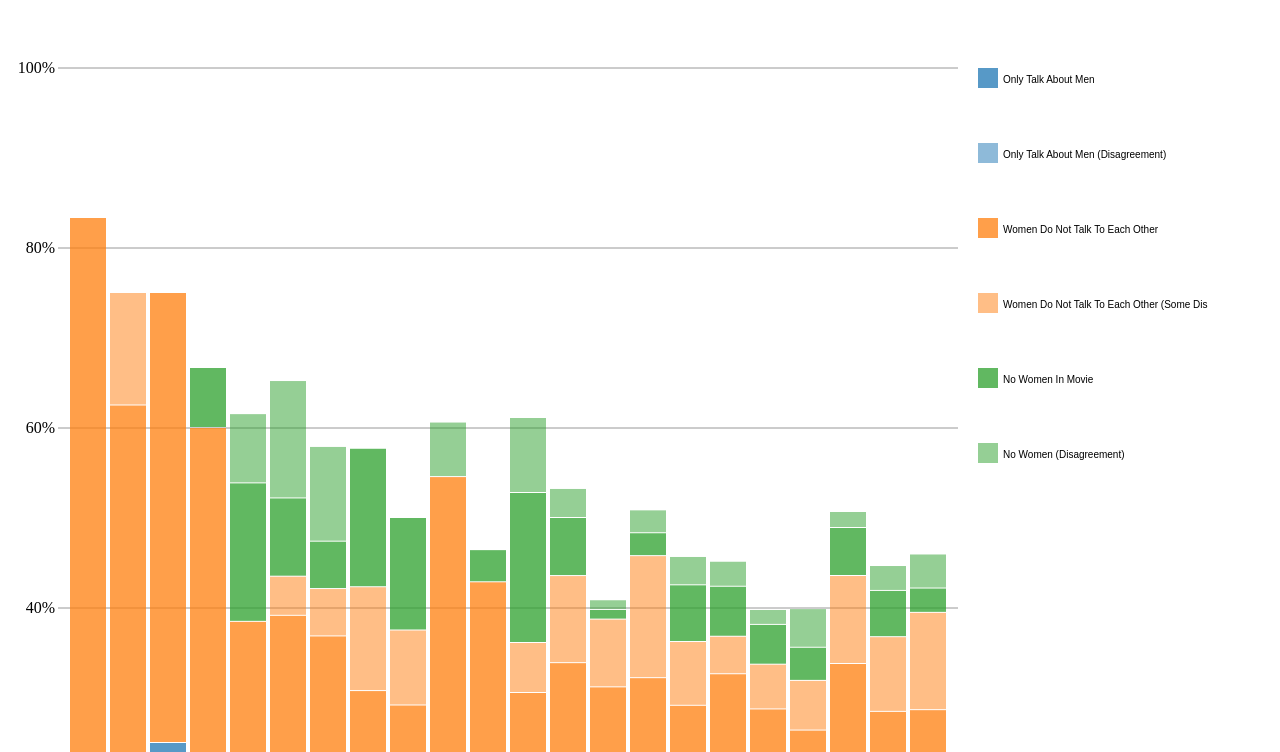
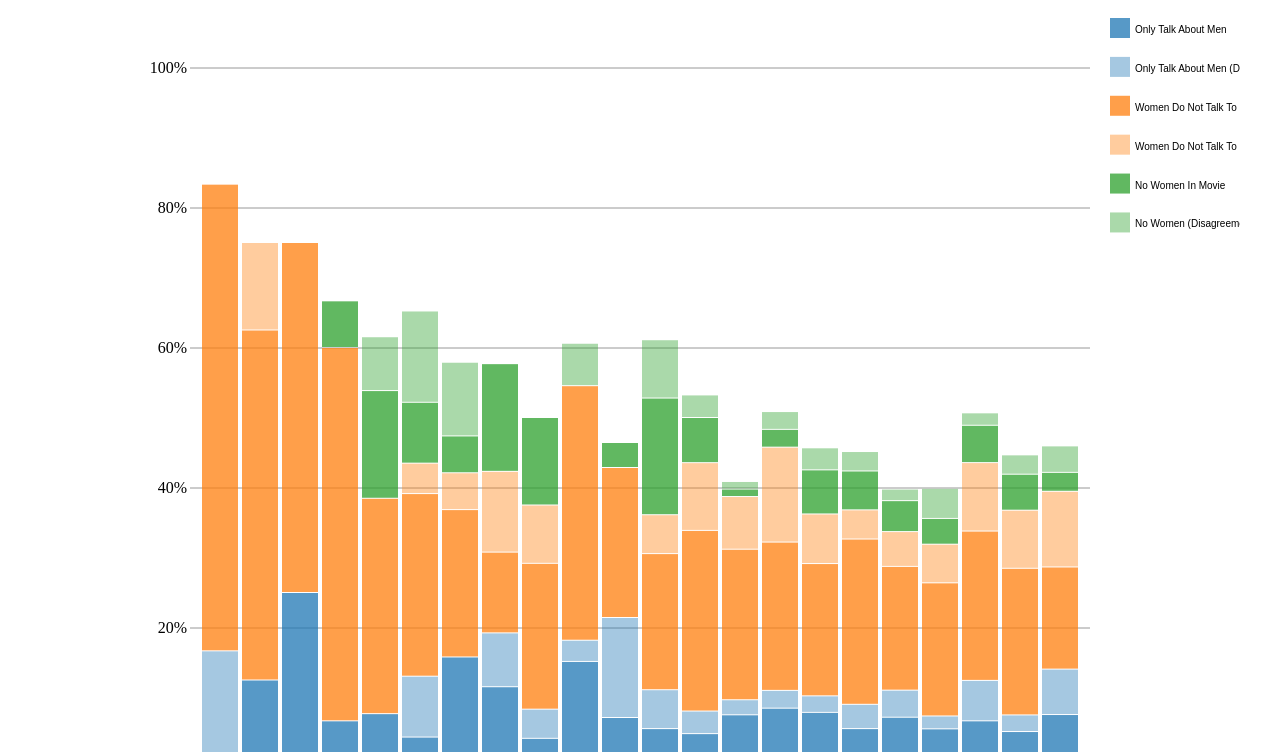
Before and after one commit to brodyzt/3300-Static-Visualization, a plain HTML site: page index.html in a window 1280 px wide. Shown: the part 48-800 px from the top of the page. Drawn offline with nearby package versions, Linux system fonts and the light colour scheme.

Commit message:
style updates

```diff
--- a/index.html
+++ b/index.html
@@ -10,11 +10,13 @@
 
 <body>
 
-    <div id="container" style="position: relative; margin: auto; text-align:center">
+    <div id="container">
         <h1 id="title">Bechdel Test</h1>
     </div>
 
-    <svg id="zack" width="1200" height="1000"></svg>
+    <div>
+        <svg id="zack" width="1200" height="800"></svg>
+    </div>
 
     <script src="zack.js"> </script>
 </body>
--- a/style.css
+++ b/style.css
@@ -1,3 +1,9 @@
 #mapTitle {
-    margin-top: 50px
+    margin-top: 50px;
 }
+
+div {
+    position: relative;
+    margin: auto;
+    text-align:center
+}
--- a/zack.js
+++ b/zack.js
@@ -49,12 +49,13 @@ d3.json("testfailures.json", (error, movieData) => {
 
     let stackBarContainerSvg = d3.select("svg#zack");
 
-    let stackBarSvg = stackBarContainerSvg.append("g")
-        .attr("transform", "translate(" + stackBarPadding.left + "," + stackBarPadding.top + ")");
-
 
     let stackBarWidth = stackBarContainerSvg.attr("width") - stackBarPadding.left - stackBarPadding.right - stackBarLegendWidth;
     let stackBarHeight = stackBarContainerSvg.attr("height") - stackBarPadding.top - stackBarPadding.bottom;
+
+    let stackBarSvg = stackBarContainerSvg.append("g")
+        .attr("transform", "translate(" + ( stackBarContainerSvg.attr("width") / 2.0 - stackBarWidth / 2.0) + "," + stackBarPadding.top + ")");
+
 
     console.log(stackBarWidth);
 
@@ -129,7 +130,7 @@ d3.json("testfailures.json", (error, movieData) => {
                     .attr("x", stackBarXScale(yearIndex))
                     .attr("y", barTopY - stackBarHeight + currentY)
                     .style("fill", stackBarColorScale(Math.floor(index / 2.0) * 2.0))
-                    .style("opacity", 0.75 - (index % 2) * 0.25)
+                    .style("opacity", 0.75 - (index % 2) * 0.35)
 
                 // console.log(colors(index))
                 currentY -= height;
@@ -139,13 +140,13 @@ d3.json("testfailures.json", (error, movieData) => {
 
 
     // Create legend for colors
-    let stackBarLegendHeight = stackBarHeight / 2;
+    let stackBarLegendHeight = stackBarHeight / 3;
 
-    let stackBarLegend = stackBarSvg.append("g")
+    let stackBarLegend = stackBarContainerSvg.append("g")
         .attr("class", "legend")
         .attr("width", stackBarLegendWidth)
         .attr("height", stackBarLegendHeight)
-        .attr("transform", "translate(" + (stackBarWidth + stackBarPadding.betweenLegend) + "," + (0) +
+        .attr("transform", "translate(" + (stackBarContainerSvg.attr("width") / 2.0 + stackBarWidth / 2.0 + stackBarPadding.betweenLegend) + "," + (0) +
             ")");
 
     stackBarTestNames.forEach((testName, index) => {
@@ -162,7 +163,7 @@ d3.json("testfailures.json", (error, movieData) => {
             .attr("height", "20")
             .attr("id", testName)
             .style("fill", stackBarColorScale(Math.floor(index / 2.0) * 2.0))
-            .style("opacity", 0.75 - (index % 2) * 0.25)
+            .style("opacity", 0.75 - (index % 2) * 0.35)
 
         stackBarCurrentLegendItem.append("text")
             .text(stackBarTestKeyToFullNameDict[testName])
```
